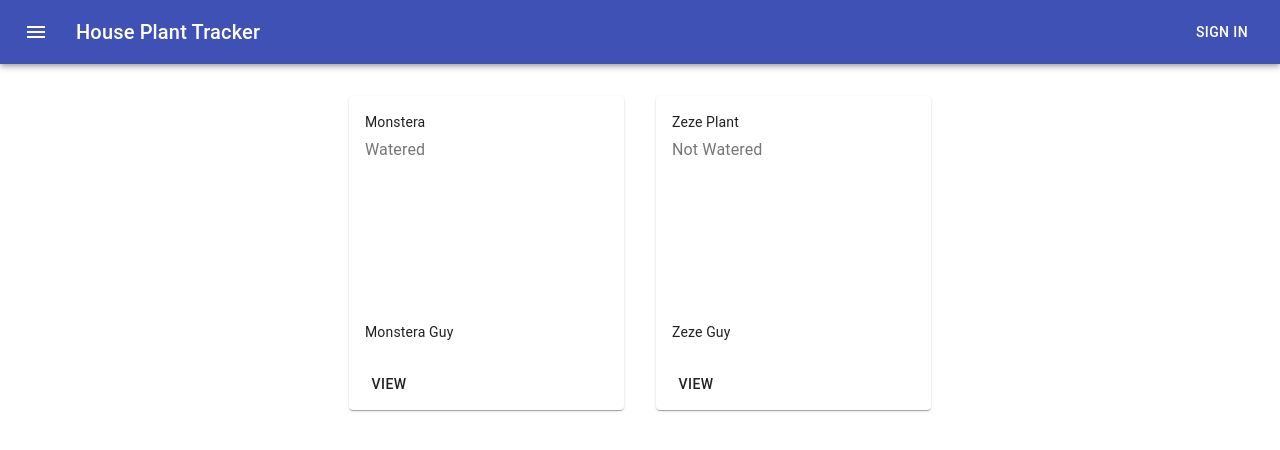
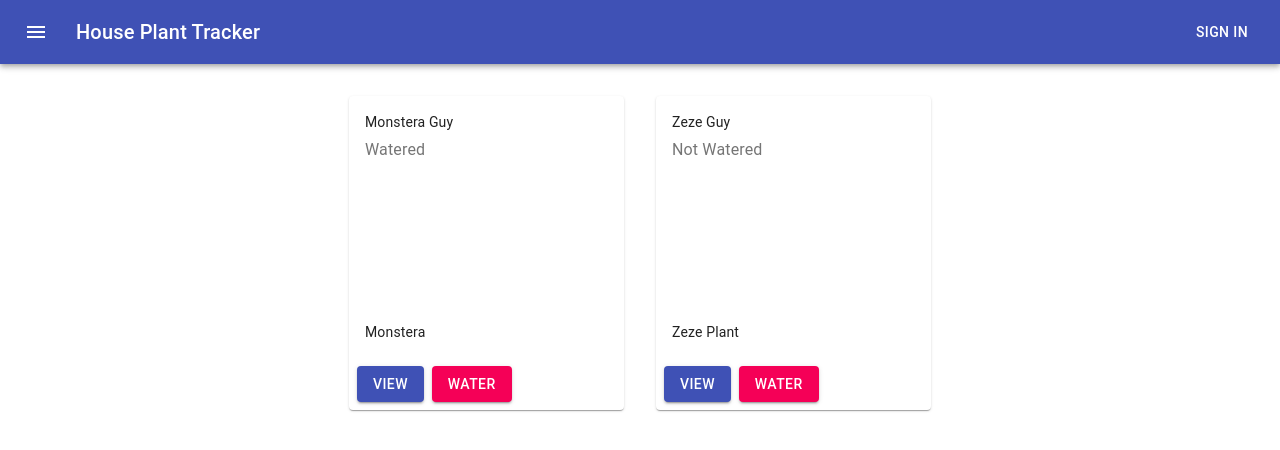
Before and after one commit to ekonine/plant-tracker-v2, a React (Create React App) app: page /manage in a window 1280 px wide. Shown: the top 450 px of the page. Built offline with nearby package versions, Linux system fonts and the light colour scheme.

Commit message:
add water button and fix button styles to custom-card

```diff
--- a/src/components/custom-card/custom-card.component.jsx
+++ b/src/components/custom-card/custom-card.component.jsx
@@ -32,20 +32,25 @@ export default function CustomCard({
     <Card className={classes.root}>
       <CardContent>
         <Typography className={classes.title} color="textPrimary" gutterBottom>
-          {plantSpecies}
+          {plantNickname}
         </Typography>
         <Typography className={classes.pos} color="textSecondary">
           {plantWaterStatus}
         </Typography>
         <Typography variant="body2" component="p">
-          {plantNickname}
+          {plantSpecies}
         </Typography>
       </CardContent>
       <CardActions>
         <Link to={{
           pathname: `/manage/detail/${plantId}`,
-        }}>
-          <Button size="medium">View</Button>
+        }} style={{textDecoration: 'none'}}>
+          <Button variant="contained" size="medium" color="primary">View</Button>
+        </Link>
+        <Link to={{
+          pathname: `/manage/water/${plantId}`,
+        }} style={{textDecoration: 'none'}}>
+          <Button variant="contained" size="medium" color="secondary">Water</Button>
         </Link>
       </CardActions>
     </Card>
--- a/src/components/log-table/log-table.component.jsx
+++ b/src/components/log-table/log-table.component.jsx
@@ -164,9 +164,11 @@ const EnhancedTableToolbar = (props) => {
           {numSelected} selected
         </Typography>
       ) : (
-        <Typography className={classes.title} variant="h6" id="tableTitle" component="div">
-          Water Log
-        </Typography>
+        <div>
+          <Typography className={classes.title} variant="h6" id="tableTitle" component="div">
+            Water Log
+          </Typography>
+        </div>
       )}
 
       {numSelected > 0 ? (
--- a/src/components/nav-bar/nav-bar.component.jsx
+++ b/src/components/nav-bar/nav-bar.component.jsx
@@ -64,10 +64,10 @@ export default function NavBar() {
             open={Boolean(anchorEl)}
             onClose={handleClose}>
             <Link className={classes.link} to="/logs">
-              <MenuItem onClick={handleClose}>Logs</MenuItem>
+              <MenuItem onClick={handleClose}>Manage</MenuItem>
             </Link>
             <Link className={classes.link} to="/manage">
-              <MenuItem onClick={handleClose}>Manage</MenuItem>
+              <MenuItem onClick={handleClose}>Logs</MenuItem>
             </Link>
             <Link className={classes.link} to="/">
               <MenuItem onClick={handleClose}>Sign Out</MenuItem>
```
